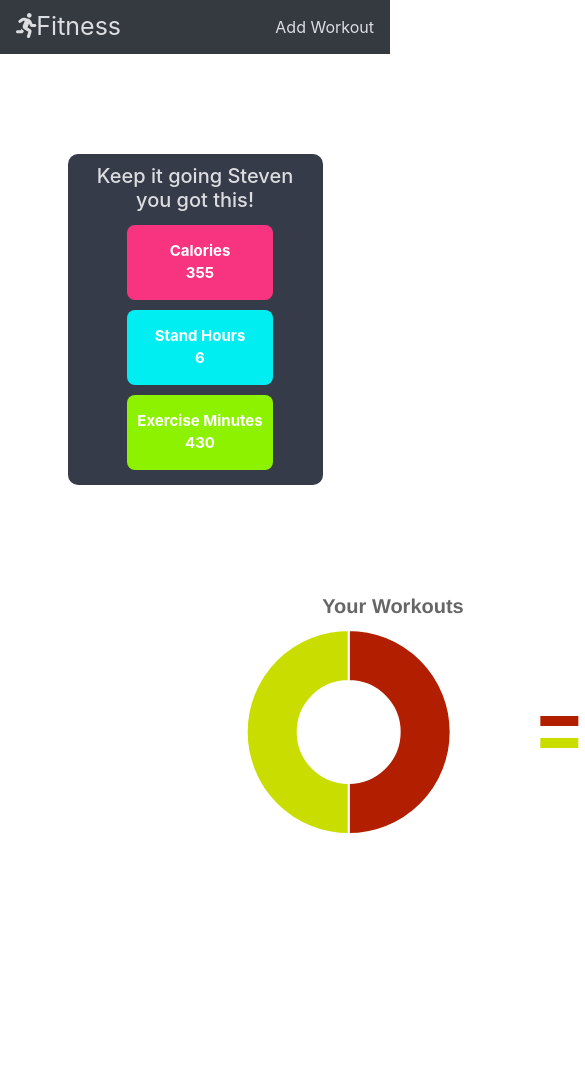
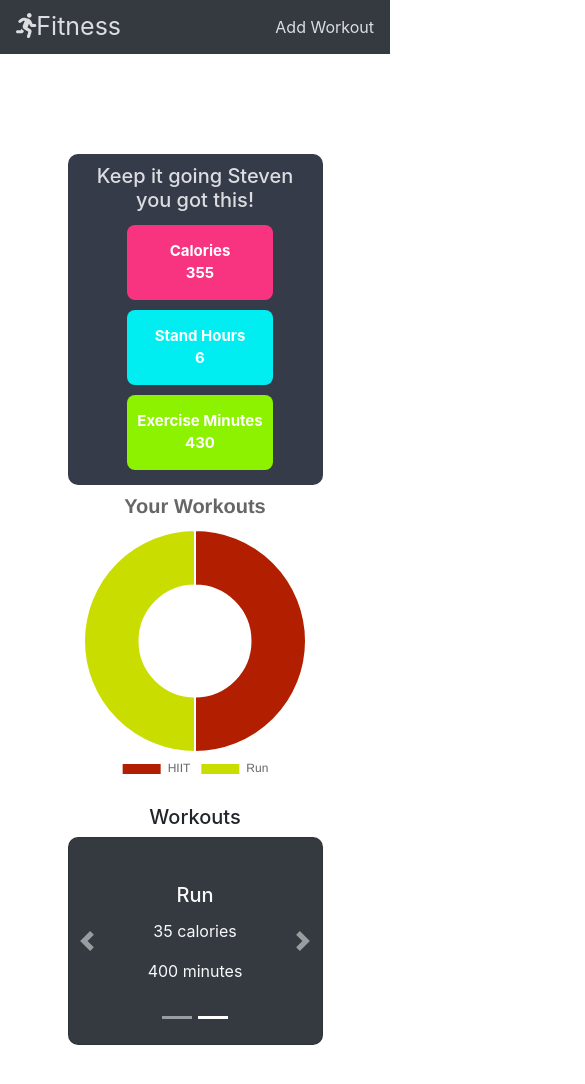
Before and after one commit to Dev-Steven/fitness, a React (Create React App) app: page / in a window 390 px wide. Shown: the top 1084 px of the page, 585 px wide, since content can reach past the window. Built offline with nearby package versions, Linux system fonts and the light colour scheme.

Commit message:
iphone responsiveness

```diff
--- a/src/components/Dashboard/Chart.js
+++ b/src/components/Dashboard/Chart.js
@@ -1,13 +1,13 @@
 import React from 'react';
 import { Doughnut } from 'react-chartjs-2';
 import { connect } from 'react-redux';
-import './Chart.scss';
 
 const Chart = props => {
 	const { state } = props;
 	return (
 		<div className='chart-container'>
 			<Doughnut
+				className='doughnut'
 				data={state}
 				options={{
 					title: {
@@ -17,7 +17,7 @@ const Chart = props => {
 					},
 					legend: {
 						display: true,
-						position: 'right',
+						position: 'bottom',
 					},
 					maintainAspectRatio: false,
 				}}
--- a/src/components/Dashboard/Chart.scss
+++ /dev/null
@@ -1,5 +0,0 @@
-.chart-container {
-	height: 300px;
-	width: 500px;
-	padding: 25px;
-}
--- a/src/components/Dashboard/Dashboard.scss
+++ b/src/components/Dashboard/Dashboard.scss
@@ -61,6 +61,8 @@ $exercise-color: #8cf200;
 @media only screen and (max-width: 414px) {
 	.dashboard-container {
 		padding: 100px 25px;
+		display: flex;
+		flex-direction: column;
 		.daily {
 			color: $text-color;
 			background-color: $bg-color;
@@ -100,12 +102,36 @@ $exercise-color: #8cf200;
 			}
 		}
 		.workouts {
-			display: grid;
-			grid-template-columns: 1fr 1fr;
-			grid-gap: 20px;
-			margin: auto;
-			padding: 75px;
-			width: 75%;
+			display: flex;
+			flex-direction: column;
+			justify-content: center;
+			align-items: center;
+			margin: 0;
+			padding: 0px;
+			width: auto;
+
+			.chart-container {
+				height: 300px;
+				width: auto;
+				padding: 0px;
+			}
+
+			.plan-container {
+				margin: auto;
+				width: 75%;
+				padding: 0px;
+				height: 500px;
+				text-align: center;
+
+				h6 {
+					text-align: center;
+				}
+
+				#card {
+					padding: 25px;
+					border-radius: 10px;
+				}
+			}
 		}
 	}
 }
--- a/src/components/Dashboard/Plan.scss
+++ /dev/null
@@ -1,21 +0,0 @@
-@import 'Dashboard';
-
-.plan-container {
-	// background-color: $bg-color;
-	// color: $text-color;
-	// border-radius: 10px;
-	margin: auto;
-	width: 75%;
-	padding: 25px;
-	height: 500px;
-	text-align: center;
-
-	h6 {
-		text-align: center;
-	}
-
-	#card {
-		padding: 25px;
-		border-radius: 10px;
-	}
-}
```
Also changed, not shown: src/components/Dashboard/Plan.js (+0 -10 lines), 1 other file (tests, documents, lock files or other folders).
